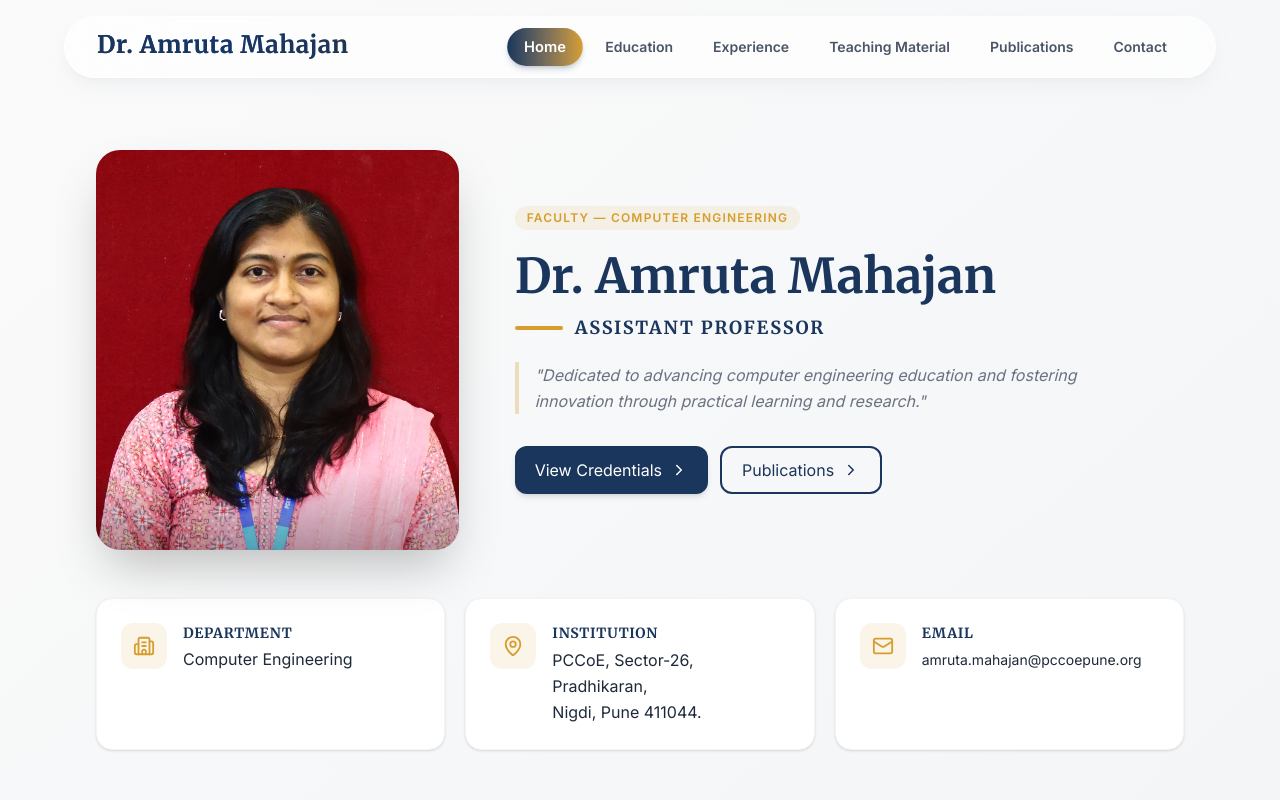
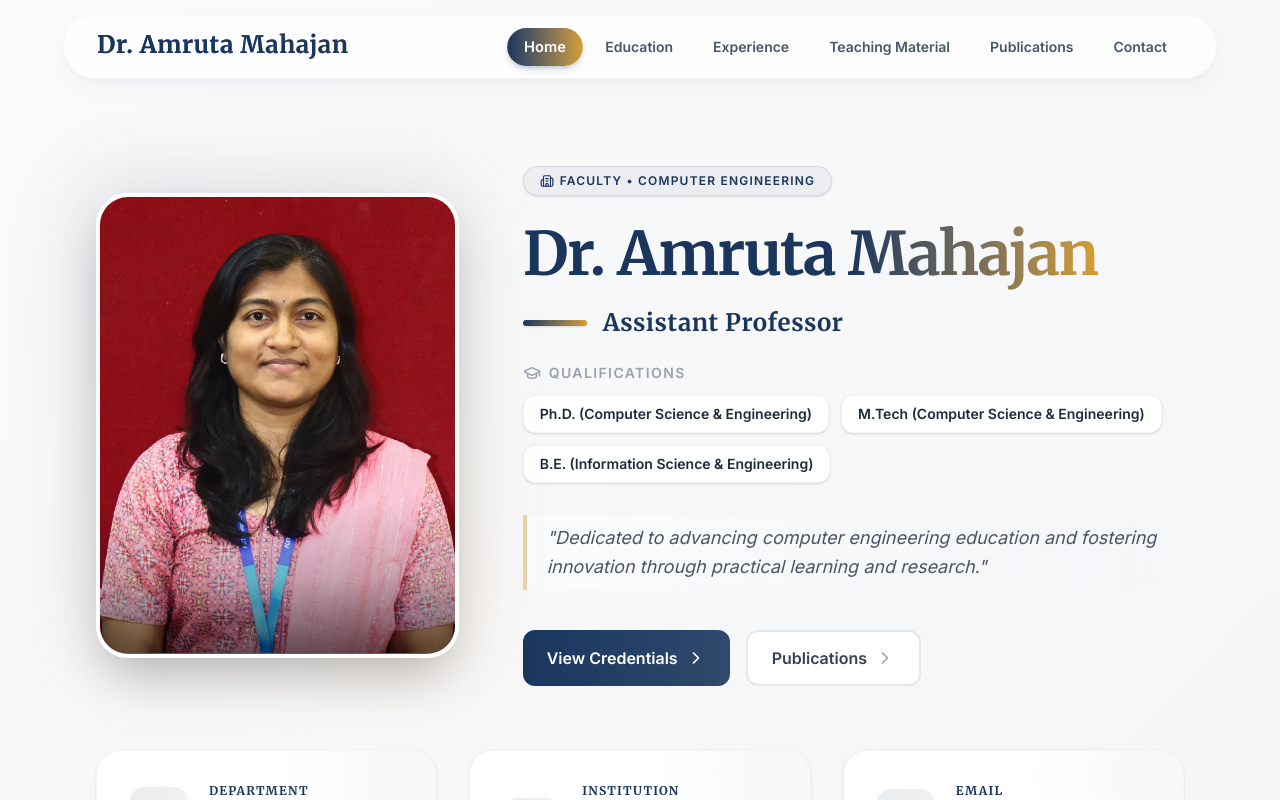
Before and after one commit to aavishkarchaudhari/Dr.-Amruta-Mahajan-Portfolio, a React (Vite) app: page / in a window 1280 px wide. Shown: the top 800 px of the page. Built offline with nearby package versions, Linux system fonts and the light colour scheme.

Commit message:
feat: enhance Home component layout and styling for improved user experience

```diff
--- a/src/pages/Home.jsx
+++ b/src/pages/Home.jsx
@@ -1,97 +1,123 @@
-import { Mail, MapPin, Building2, ChevronRight, Download } from 'lucide-react';
+import { Mail, MapPin, Building2, ChevronRight, GraduationCap } from 'lucide-react';
 import { Link } from 'react-router-dom';
 import profilePhoto from '../assets/DrAmrutaMahajan.webp';
 
 const Home = () => {
   return (
-    <section className="min-h-[80vh] flex flex-col animate-fade-in py-6 px-4 sm:px-8 md:px-16">
+    <section className="min-h-[80vh] flex flex-col animate-fade-in py-10 px-4 sm:px-8 md:px-16 max-w-7xl mx-auto">
 
       {/* Top Section: Photo (left) + Details (right) */}
-      <div className="flex flex-col md:flex-row gap-10 items-center mb-12">
+      <div className="flex flex-col md:flex-row gap-12 lg:gap-16 items-center mb-16">
 
         {/* Left: Profile Photo */}
-        <div className="md:w-1/3 w-full flex-shrink-0">
-          <div className="relative rounded-3xl overflow-hidden shadow-2xl" style={{ height: '400px' }}>
+        <div className="md:w-5/12 lg:w-4/12 w-full shrink-0 relative group">
+          {/* Decorative background blob */}
+          <div className="absolute -inset-4 bg-linear-to-br from-primary/20 to-accent/20 rounded-[2.5rem] blur-2xl group-hover:blur-3xl transition-all duration-500 opacity-70"></div>
+
+          <div className="relative rounded-4xl overflow-hidden shadow-2xl border-4 border-white z-10 group-hover:-translate-y-2 transition-transform duration-500" style={{ height: '465px' }}>
             <img
               src={profilePhoto}
               alt="Dr. Amruta Mahajan"
-              className="w-full h-full object-cover object-top"
+              className="w-full h-full object-cover object-top filter contrast-[0.95] group-hover:scale-105 transition-transform duration-700 ease-out"
             />
             {/* Subtle gradient overlay at bottom */}
-            <div className="absolute bottom-0 left-0 right-0 h-20 bg-gradient-to-t from-black/30 to-transparent" />
+            <div className="absolute inset-x-0 bottom-0 h-1/3 bg-linear-to-t from-black/60 via-black/20 to-transparent" />
           </div>
         </div>
 
         {/* Right: Name, Title, Bio, Button */}
-        <div className="pl-4 md:w-2/3 w-full flex flex-col justify-center">
+        <div className="md:w-7/12 lg:w-8/12 w-full flex flex-col justify-center">
           {/* Badge */}
-          <span className="inline-block self-start bg-accent/10 text-accent text-xs font-semibold px-3 py-1 rounded-full mb-4 uppercase tracking-widest">
-            Faculty — Computer Engineering
+          <span className="inline-flex items-center gap-1.5 self-start bg-primary/5 text-primary text-xs font-bold px-4 py-1.5 rounded-full mb-5 uppercase tracking-widest border border-primary/10 shadow-sm">
+            <Building2 size={14} /> Faculty • Computer Engineering
           </span>
 
-          <h1 className="text-3xl sm:text-4xl md:text-5xl font-bold mb-2 text-primary leading-tight">
-            Dr. Amruta Mahajan
+          <h1 className="text-4xl sm:text-5xl md:text-6xl font-extrabold mb-4 text-gray-900 leading-tight tracking-tight">
+            Dr. Amruta <span className="text-transparent bg-clip-text bg-linear-to-r from-primary to-accent">Mahajan</span>
           </h1>
 
           {/* Decorative divider */}
-          <div className="flex items-center gap-3 mb-5">
-            <div className="h-1 w-12 bg-accent rounded-full" />
-            <h2 className="text-lg text-accent font-semibold uppercase tracking-widest">
+          <div className="flex items-center gap-4 mb-6">
+            <div className="h-1.5 w-16 bg-linear-to-r from-primary to-accent rounded-full shadow-sm" />
+            <h2 className="text-xl md:text-2xl text-gray-700 font-bold tracking-wide">
               Assistant Professor
             </h2>
           </div>
 
-          <p className="text-gray-500 mb-8 leading-relaxed text-base max-w-xl border-l-4 border-accent/30 pl-4 italic">
+          <div className="mb-8">
+            <div className="flex items-center gap-2 mb-3">
+              <GraduationCap size={18} className="text-gray-400" />
+              <p className="text-xs sm:text-sm font-bold uppercase tracking-widest text-gray-400">
+                Qualifications
+              </p>
+            </div>
+            <div className="flex flex-wrap gap-3">
+              <span className="px-4 py-2 rounded-xl bg-white text-gray-800 text-sm font-semibold border border-gray-100 shadow-sm hover:border-primary/30 transition-colors">
+                Ph.D. (Computer Science &amp; Engineering)
+              </span>
+              <span className="px-4 py-2 rounded-xl bg-white text-gray-800 text-sm font-semibold border border-gray-100 shadow-sm hover:border-primary/30 transition-colors">
+                M.Tech (Computer Science &amp; Engineering)
+              </span>
+              <span className="px-4 py-2 rounded-xl bg-white text-gray-800 text-sm font-semibold border border-gray-100 shadow-sm hover:border-primary/30 transition-colors">
+                B.E. (Information Science &amp; Engineering)
+              </span>
+            </div>
+          </div>
+
+          <p className="text-gray-600 mb-10 leading-relaxed text-lg max-w-2xl border-l-4 border-accent/40 pl-5 italic font-medium bg-linear-to-r from-gray-50 to-transparent py-2 rounded-r-xl">
             "Dedicated to advancing computer engineering education and fostering innovation through practical learning and research."
           </p>
 
-          <div className="flex flex-wrap gap-3">
-            <Link to="/education" className="flex items-center bg-primary text-white px-5 py-2.5 rounded-xl hover:bg-primary/90 transition-all duration-200 shadow-md hover:shadow-lg hover:-translate-y-0.5 text-sm sm:text-base">
-              View Credentials <ChevronRight size={18} className="ml-2" />
+          <div className="flex flex-wrap gap-4">
+            <Link to="/education" className="group flex items-center bg-linear-to-r from-primary to-primary/90 text-white px-6 py-3.5 rounded-xl hover:shadow-lg hover:-translate-y-1 transition-all duration-300 font-semibold text-sm sm:text-base">
+              View Credentials <ChevronRight size={20} className="ml-2 group-hover:translate-x-1 transition-transform" />
             </Link>
-            <Link to="/publications" className="flex items-center border-2 border-primary text-primary px-5 py-2.5 rounded-xl hover:bg-primary hover:text-white transition-all duration-200 text-sm sm:text-base">
-              Publications <ChevronRight size={18} className="ml-2" />
+            <Link to="/publications" className="group flex items-center bg-white border-2 border-gray-200 text-gray-700 px-6 py-3.5 rounded-xl hover:border-primary hover:text-primary hover:shadow-md hover:-translate-y-1 transition-all duration-300 font-semibold text-sm sm:text-base">
+              Publications <ChevronRight size={20} className="ml-2 group-hover:translate-x-1 transition-transform opacity-50 group-hover:opacity-100" />
             </Link>
           </div>
         </div>
       </div>
 
       {/* Bottom Section: Contact Info Cards */}
-      <div className="grid grid-cols-1 md:grid-cols-3 gap-5">
-        <div className="group bg-white p-6 rounded-2xl shadow-sm border border-gray-100 hover:shadow-lg transition-all duration-300 hover:border-accent/40 hover:-translate-y-1">
-          <div className="flex items-start">
-            <div className="bg-accent/10 p-3 rounded-xl mr-4 group-hover:bg-accent/20 transition-colors">
-              <Building2 className="text-accent" size={22} />
+      <div className="grid grid-cols-1 md:grid-cols-3 gap-6 lg:gap-8 mt-auto">
+        <div className="group relative bg-white p-8 rounded-3xl shadow-sm border border-gray-100 hover:shadow-xl hover:-translate-y-1 transition-all duration-400 overflow-hidden">
+          <div className="absolute -right-10 -top-10 w-32 h-32 bg-primary/5 rounded-full blur-2xl group-hover:bg-primary/10 transition-colors duration-500"></div>
+          <div className="relative flex flex-col md:flex-row items-start md:items-center gap-5">
+            <div className="bg-linear-to-br from-primary/10 to-accent/10 p-4 rounded-2xl group-hover:scale-110 transition-transform duration-300 shadow-sm border border-white">
+              <Building2 className="text-primary" size={26} />
             </div>
             <div>
-              <h3 className="text-sm font-semibold text-gray-400 uppercase tracking-wider mb-1">Department</h3>
-              <p className="text-gray-800 font-medium">Computer Engineering</p>
+              <h3 className="text-xs font-bold text-gray-400 uppercase tracking-widest mb-1.5">Department</h3>
+              <p className="text-gray-900 font-bold text-lg leading-tight">Computer Engineering</p>
             </div>
           </div>
         </div>
 
-        <div className="group bg-white p-6 rounded-2xl shadow-sm border border-gray-100 hover:shadow-lg transition-all duration-300 hover:border-accent/40 hover:-translate-y-1">
-          <div className="flex items-start">
-            <div className="bg-accent/10 p-3 rounded-xl mr-4 group-hover:bg-accent/20 transition-colors">
-              <MapPin className="text-accent" size={22} />
+        <div className="group relative bg-white p-8 rounded-3xl shadow-sm border border-gray-100 hover:shadow-xl hover:-translate-y-1 transition-all duration-400 overflow-hidden">
+          <div className="absolute -right-10 -top-10 w-32 h-32 bg-primary/5 rounded-full blur-2xl group-hover:bg-primary/10 transition-colors duration-500"></div>
+          <div className="relative flex flex-col md:flex-row items-start md:items-center gap-5">
+            <div className="bg-linear-to-br from-primary/10 to-accent/10 p-4 rounded-2xl group-hover:scale-110 transition-transform duration-300 shadow-sm border border-white">
+              <MapPin className="text-primary" size={26} />
             </div>
             <div>
-              <h3 className="text-sm font-semibold text-gray-400 uppercase tracking-wider mb-1">Institution</h3>
-              <p className="text-gray-800 font-medium leading-relaxed">
-                PCCoE, Sector-26, Pradhikaran,<br />Nigdi, Pune 411044.
+              <h3 className="text-xs font-bold text-gray-400 uppercase tracking-widest mb-1.5">Institution</h3>
+              <p className="text-gray-900 font-bold leading-snug">
+                PCCoE, Sector-26, Pradhikaran,<br className="hidden lg:block" /> Nigdi, Pune 411044.
               </p>
             </div>
           </div>
         </div>
 
-        <div className="group bg-white p-6 rounded-2xl shadow-sm border border-gray-100 hover:shadow-lg transition-all duration-300 hover:border-accent/40 hover:-translate-y-1">
-          <div className="flex items-start">
-            <div className="bg-accent/10 p-3 rounded-xl mr-4 group-hover:bg-accent/20 transition-colors">
-              <Mail className="text-accent" size={22} />
+        <div className="group relative bg-white p-8 rounded-3xl shadow-sm border border-gray-100 hover:shadow-xl hover:-translate-y-1 transition-all duration-400 overflow-hidden">
+          <div className="absolute -right-10 -top-10 w-32 h-32 bg-primary/5 rounded-full blur-2xl group-hover:bg-primary/10 transition-colors duration-500"></div>
+          <div className="relative flex flex-col md:flex-row items-start md:items-center gap-5">
+            <div className="bg-linear-to-br from-primary/10 to-accent/10 p-4 rounded-2xl group-hover:scale-110 transition-transform duration-300 shadow-sm border border-white">
+              <Mail className="text-primary" size={26} />
             </div>
-            <div>
-              <h3 className="text-sm font-semibold text-gray-400 uppercase tracking-wider mb-1">Email</h3>
-              <a href="https://mail.google.com/mail/?view=cm&fs=1&to=amruta.mahajan@pccoepune.org" target="_blank" rel="noopener noreferrer" className="text-gray-800 font-medium hover:text-accent transition-colors text-sm whitespace-nowrap">
+            <div className="min-w-0 flex-1 w-full">
+              <h3 className="text-xs font-bold text-gray-400 uppercase tracking-widest mb-1.5">Email</h3>
+              <a href="https://mail.google.com/mail/?view=cm&fs=1&to=amruta.mahajan@pccoepune.org" target="_blank" rel="noopener noreferrer" className="text-gray-900 font-bold hover:text-primary transition-colors block break-all text-sm xl:text-base" title="amruta.mahajan@pccoepune.org">
                 amruta.mahajan@pccoepune.org
               </a>
             </div>
```
